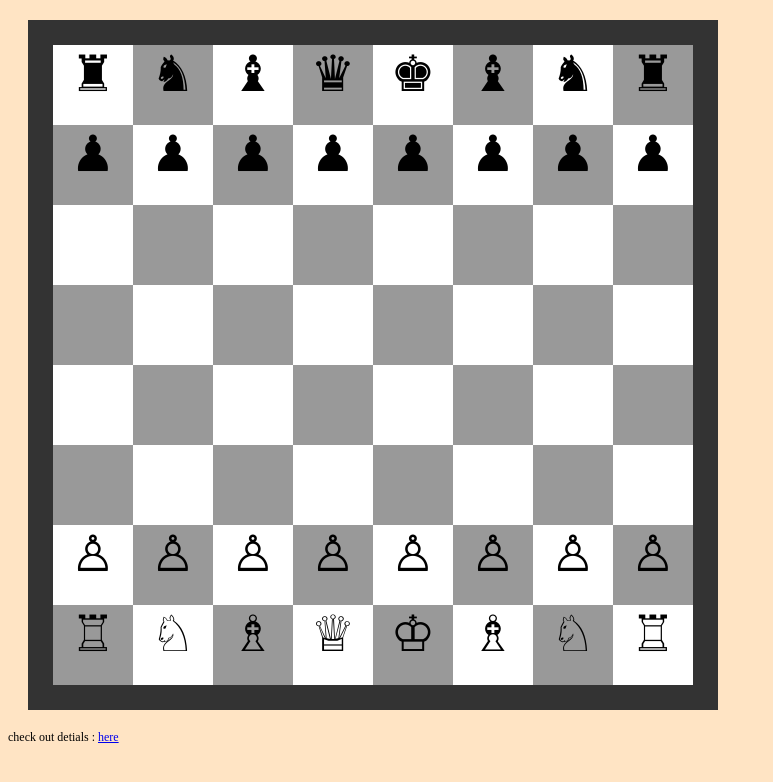
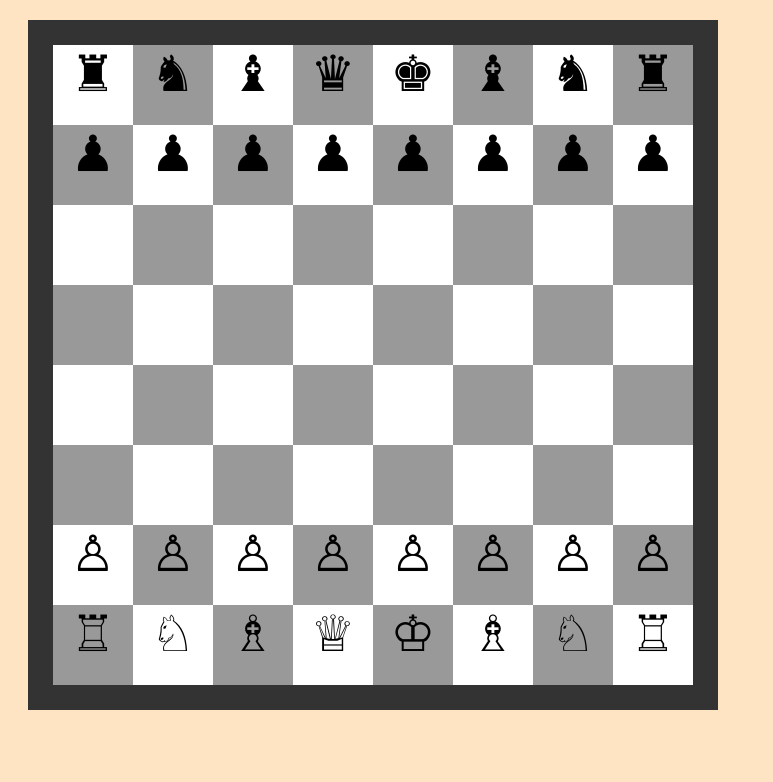
Before and after one commit to mehak-younus/chess-board-using-html-and-css, a plain HTML site: page index.html in a window 1280 px wide. Shown: the whole page, without its empty margins (0-773 px from the left). Drawn offline with Linux system fonts and the light colour scheme.

Commit message:
Update index.html

```diff
--- a/index.html
+++ b/index.html
@@ -81,6 +81,6 @@
 <div class="black">&#9816;</div>
 <div class="white">&#9814;</div>
   </div>
-   <p style="font-size:12px"> check out detials : <a href="http://code2care.org/pages/chessboard-with-pieces-using-pure-html-and-css/">here</a></p>
+
 </body>
 </html>
```
